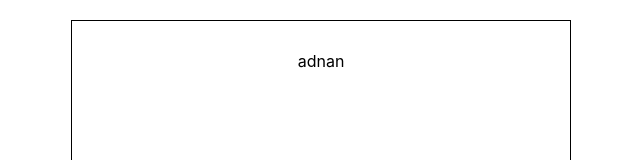
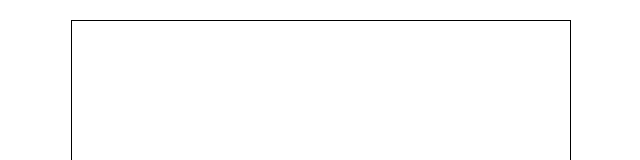
Before and after one commit to abdulzaheradnan/newreactproject, a React (Create React App) app: page / in a window 1280 px wide. Shown: the top 160 px of the page, without its empty margins (319-959 px from the left). Built offline with nearby package versions, Linux system fonts and the light colour scheme.

Commit message:
hello new commit

```diff
--- a/src/interview.js
+++ b/src/interview.js
@@ -4,15 +4,15 @@ import { useState } from 'react';
 import { TextField } from '@mui/material';
 
  const Interview = () => {
-const name="adnan"
-const array=["a","a","b","b","c","d","e"];
+// const name="adnan"
+// const array=["a","a","b","b","c","d","e"];
 // adnan bahot acha hai
 // const data=[...new Set(array)]
 // console.log("sorted array",data)
   return (
     <div className='con'>
 
-  <div>{name}</div>
+  {/* <div>{name}</div>       */}
 
     </div>
   )
```
